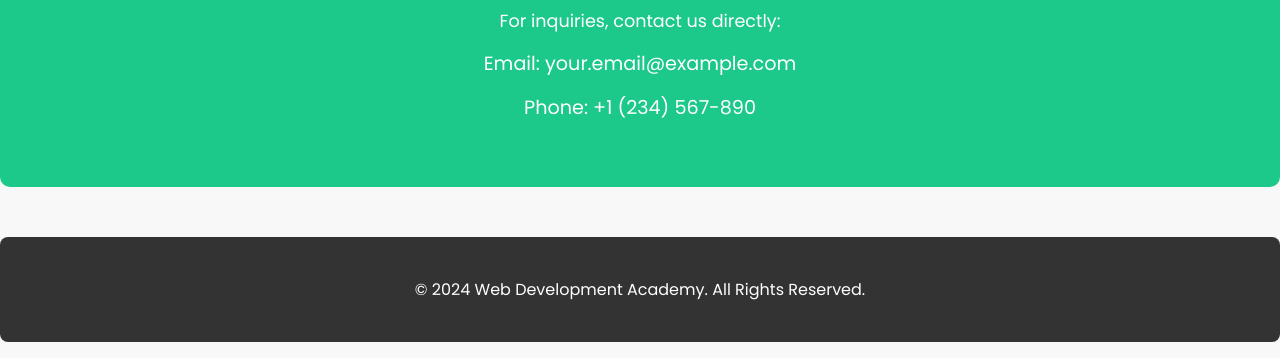
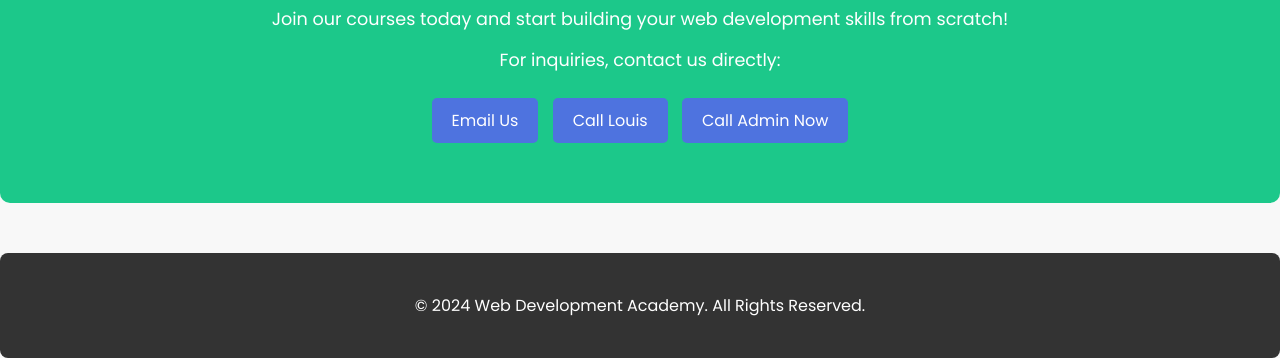
Before and after one commit to nephterwilson/UNIMA, a plain HTML site: page index.html in a window 1280 px wide. Shown: the part 703-1061 px from the top of the page. Drawn offline with Linux system fonts and the light colour scheme.

Commit message:
added cta  button

```diff
--- a/index.html
+++ b/index.html
@@ -14,6 +14,7 @@
     <div class="container">
       <h1>Master Web Development</h1>
       <p>Unlock your potential with our comprehensive courses on WordPress, HTML/CSS, and Bootstrap!</p>
+      <p>You can learn online or live sessions</p>
     </div>
   </header>
 
@@ -37,10 +38,12 @@
     <p>Join our courses today and start building your web development skills from scratch!</p>
     <p>For inquiries, contact us directly:</p>
     <div class="contact">
-      <p>Email: <a href="mailto:your.email@example.com">your.email@example.com</a></p>
-      <p>Phone: <a href="tel:+123456789">+1 (234) 567-890</a></p>
+      <a href="mailto:info@foundlinkdigital.com" class="button">Email Us</a>
+      <a href="tel:+265990258208" class="button">Call Louis</a>
+      <a href="tel:+265995591835" class="button">Call Admin Now</a>
     </div>
   </section>
+
 
   <footer>
     <div class="container">
--- a/styles.css
+++ b/styles.css
@@ -116,3 +116,19 @@
       padding: 40px 20px;
     }
   }
+
+  .button {
+    display: inline-block;
+    background-color: #4e73df;
+    color: white;
+    text-decoration: none;
+    padding: 10px 20px;
+    border-radius: 5px;
+    font-size: 1rem;
+    margin: 10px 5px;
+    transition: background-color 0.3s ease;
+  }
+
+  .button:hover {
+    background-color: #1cc88a;
+  }
```
